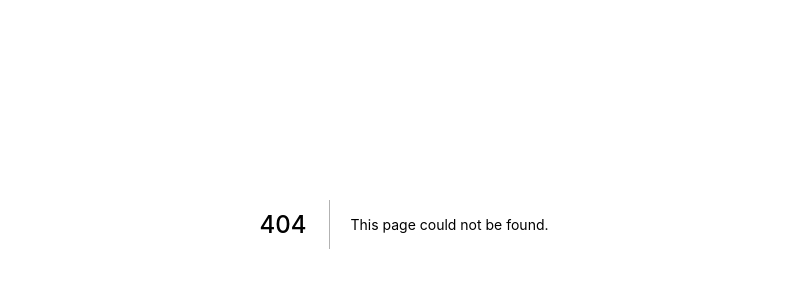
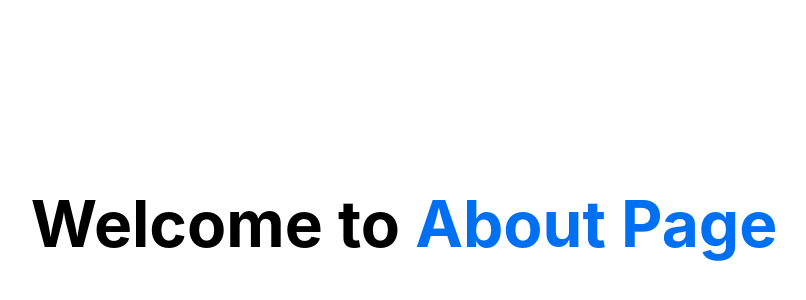
Before and after one commit to dhruv-m-patel/next-app, a Next.js app: page /about in a window 1280 px wide. Before the commit this address had no page. Shown: the part 176-476 px from the top of the page, without its empty margins (236-1042 px from the left). Built offline with nearby package versions, Linux system fonts and the light colour scheme.

Commit message:
feat: added About page

```diff
--- a/package.json
+++ b/package.json
@@ -10,6 +10,7 @@
     "prettier:verify": "prettier --check ."
   },
   "dependencies": {
+    "clsx": "^1.1.1",
     "next": "12.0.7",
     "react": "17.0.2",
     "react-dom": "17.0.2"
--- /dev/null
+++ b/pages/about.tsx
@@ -0,0 +1,23 @@
+import type { NextPage } from 'next';
+import Head from 'next/head';
+import styles from '../styles/About.module.css';
+
+const About: NextPage = () => {
+  return (
+    <div className={styles.container}>
+      <Head>
+        <title>Create Next App</title>
+        <meta name="description" content="Generated by create next app" />
+        <link rel="icon" href="/favicon.ico" />
+      </Head>
+
+      <main className={styles.main}>
+        <h1 className={styles.title}>
+          Welcome to <a href="https://nextjs.org">About Page</a>
+        </h1>
+      </main>
+    </div>
+  );
+};
+
+export default About;
--- /dev/null
+++ b/styles/About.module.css
@@ -0,0 +1,116 @@
+.container {
+  padding: 0 2rem;
+}
+
+.main {
+  min-height: 100vh;
+  padding: 4rem 0;
+  flex: 1;
+  display: flex;
+  flex-direction: column;
+  justify-content: center;
+  align-items: center;
+}
+
+.footer {
+  display: flex;
+  flex: 1;
+  padding: 2rem 0;
+  border-top: 1px solid #eaeaea;
+  justify-content: center;
+  align-items: center;
+}
+
+.footer a {
+  display: flex;
+  justify-content: center;
+  align-items: center;
+  flex-grow: 1;
+}
+
+.title a {
+  color: #0070f3;
+  text-decoration: none;
+}
+
+.title a:hover,
+.title a:focus,
+.title a:active {
+  text-decoration: underline;
+}
+
+.title {
+  margin: 0;
+  line-height: 1.15;
+  font-size: 4rem;
+}
+
+.title,
+.description {
+  text-align: center;
+}
+
+.description {
+  margin: 4rem 0;
+  line-height: 1.5;
+  font-size: 1.5rem;
+}
+
+.code {
+  background: #fafafa;
+  border-radius: 5px;
+  padding: 0.75rem;
+  font-size: 1.1rem;
+  font-family: Menlo, Monaco, Lucida Console, Liberation Mono, DejaVu Sans Mono,
+    Bitstream Vera Sans Mono, Courier New, monospace;
+}
+
+.grid {
+  display: flex;
+  align-items: center;
+  justify-content: center;
+  flex-wrap: wrap;
+  max-width: 800px;
+}
+
+.card {
+  margin: 1rem;
+  padding: 1.5rem;
+  text-align: left;
+  color: inherit;
+  text-decoration: none;
+  border: 1px solid #eaeaea;
+  border-radius: 10px;
+  transition: color 0.15s ease, border-color 0.15s ease;
+  max-width: 300px;
+}
+
+.card:hover,
+.card:focus,
+.card:active {
+  color: #0070f3;
+  border-color: #0070f3;
+}
+
+.card h2 {
+  margin: 0 0 1rem 0;
+  font-size: 1.5rem;
+}
+
+.card p {
+  margin: 0;
+  font-size: 1.25rem;
+  line-height: 1.5;
+}
+
+.logo {
+  height: 1em;
+  margin-left: 0.5rem;
+}
+
+@media (max-width: 600px) {
+  .grid {
+    width: 100%;
+    flex-direction: column;
+  }
+}
```
Also changed, not shown: 1 other file (tests, documents, lock files or other folders).
